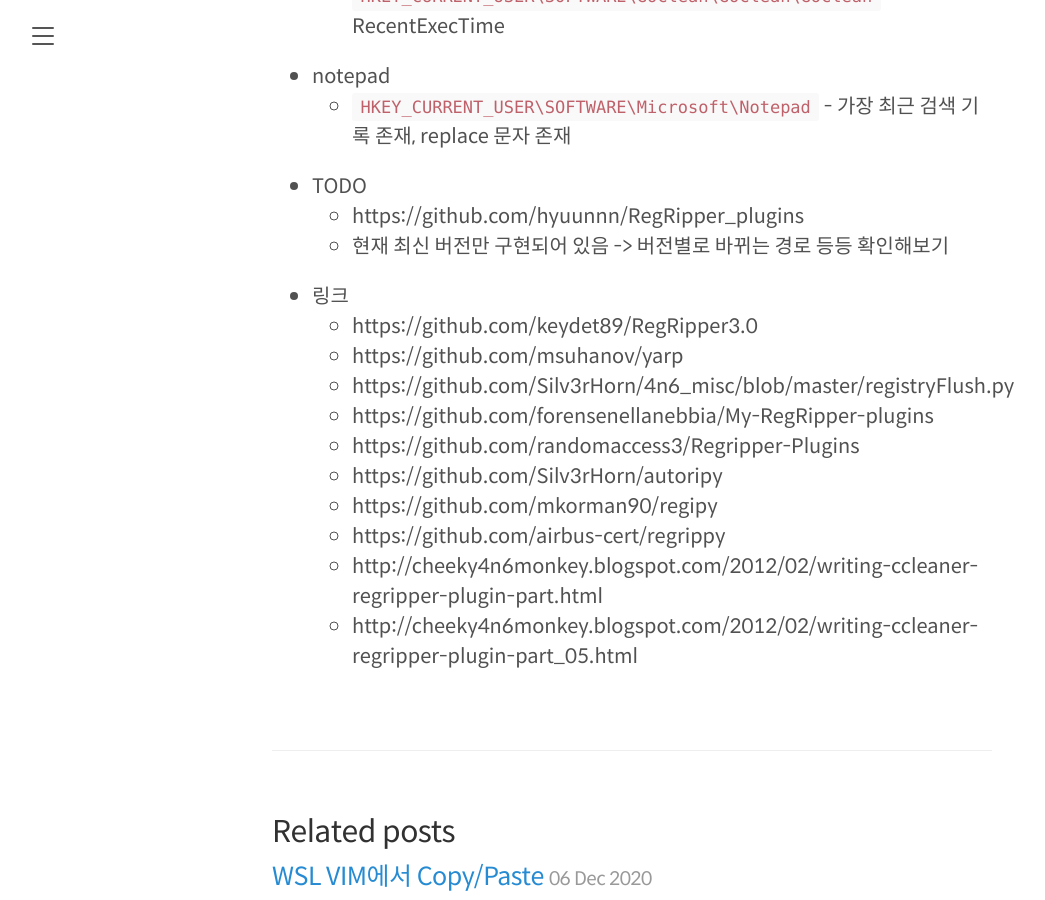
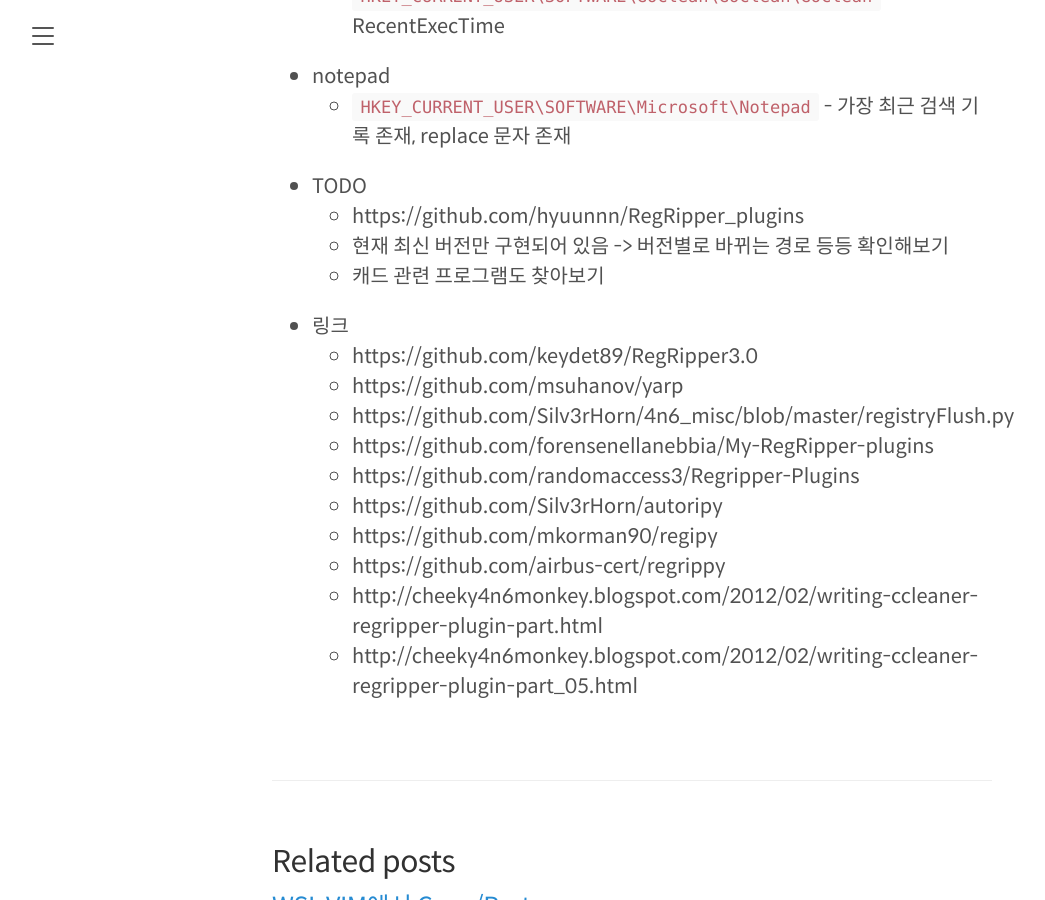
Before and after one commit to hyuunnn/hyuunnn.github.io, a Jekyll site: the page built from _posts/2020-12-01-regripper-plugin.md, in a window 1280 px wide and 900 px high, scrolled down 5501 px. Shown: the whole window, without its empty margins (8-1053 px from the left). Built offline with Jekyll 4.4.1, drawn with Linux system fonts in a browser that asks for light colours.

Commit message:
Update 2020-12-01-regripper-plugin.md

```diff
--- a/_posts/2020-12-01-regripper-plugin.md
+++ b/_posts/2020-12-01-regripper-plugin.md
@@ -158,6 +158,7 @@
 * TODO
     * https://github.com/hyuunnn/RegRipper_plugins
     * 현재 최신 버전만 구현되어 있음 -> 버전별로 바뀌는 경로 등등 확인해보기
+    * 캐드 관련 프로그램도 찾아보기
 
 * 링크
     * https://github.com/keydet89/RegRipper3.0
```
